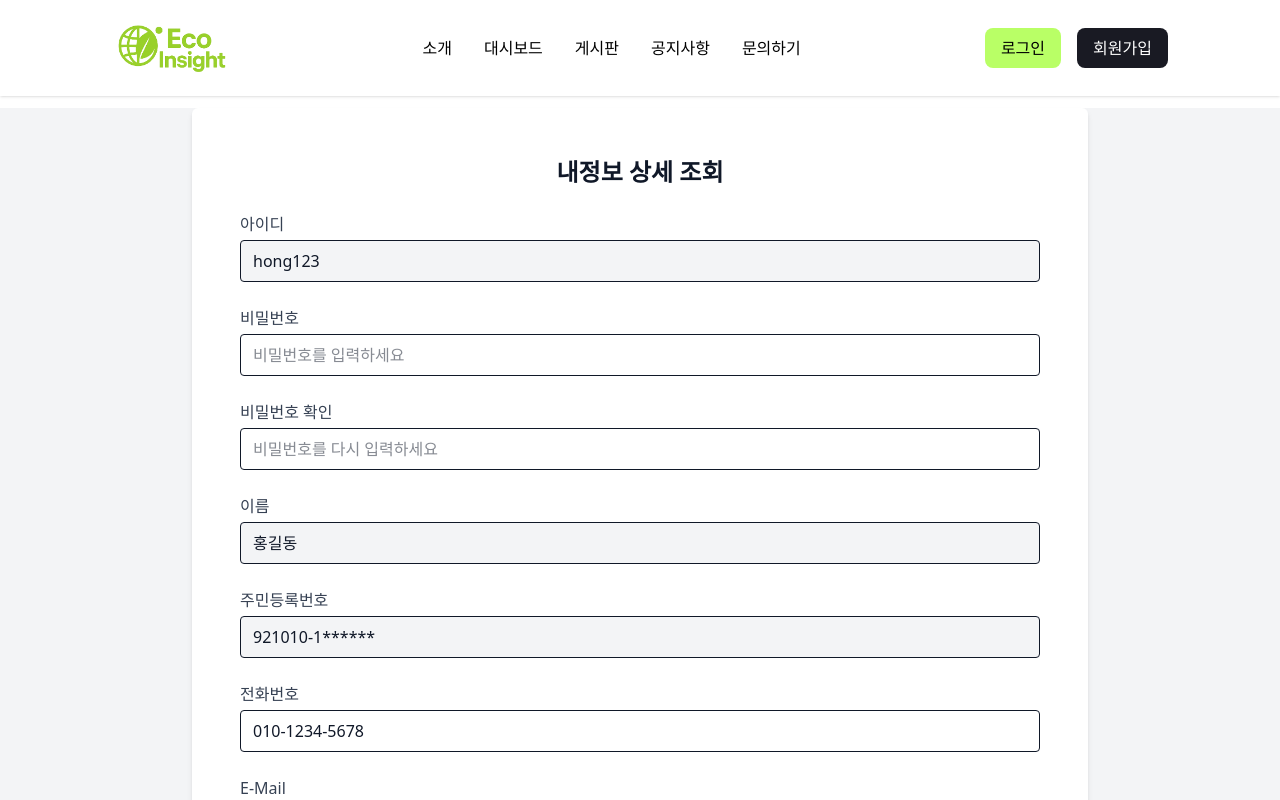
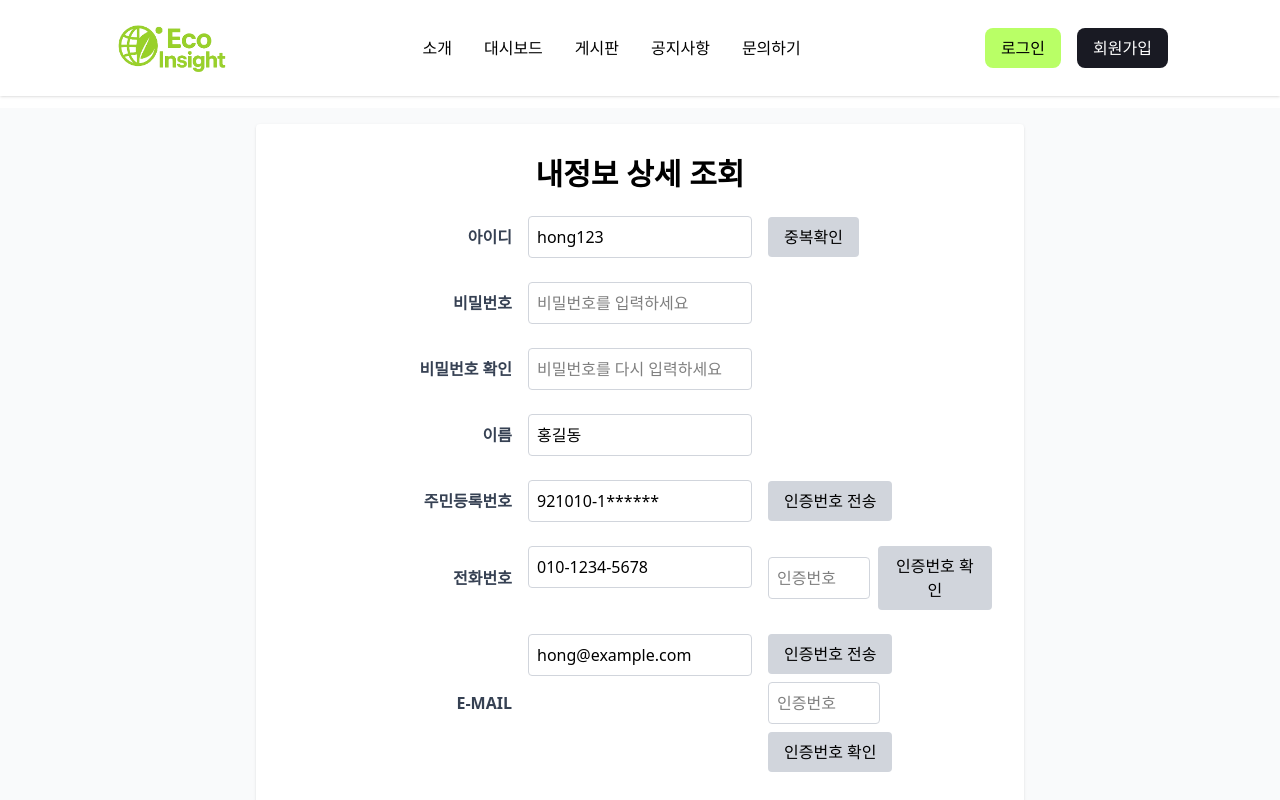
Before and after one commit to holelung/EcoInsight, a React (Vite) app in the folder frontend/eco-insight/: page /editprofile in a window 1280 px wide. Shown: the top 800 px of the page. Built offline with nearby package versions, Linux system fonts and the light colour scheme.

Commit message:
mypage,editprofile수정중

```diff
--- a/frontend/eco-insight/src/components/Layout/UserLayout.jsx
+++ b/frontend/eco-insight/src/components/Layout/UserLayout.jsx
@@ -1,3 +1,4 @@
+
 import Header from "../Common/Header/Header";
 import Footer from "../Common/Footer/Footer";
 import { Outlet } from "react-router-dom";
--- a/frontend/eco-insight/src/components/MyPage/EditProfile.jsx
+++ b/frontend/eco-insight/src/components/MyPage/EditProfile.jsx
@@ -1,167 +1,179 @@
-import React, { useState } from 'react';
-import { useNavigate } from 'react-router-dom';
+import React from 'react';
 
 function EditProfile() {
-  const navigate = useNavigate();
+  return (
+    <div className="min-h-screen bg-gray-50 p-4">
+      {/* 중앙 정렬 & 적당한 배경/패딩을 준 컨테이너 */}
+      <div className="max-w-3xl mx-auto bg-white shadow p-8 rounded">
+        {/* 상단 제목 */}
+        <h1 className="text-2xl md:text-3xl font-bold mb-6 text-center">
+          내정보 상세 조회
+        </h1>
 
-  // 읽기 전용 필드
-  const [userId] = useState('hong123');
-  const [name] = useState('홍길동');
-  const [rrn] = useState('921010-1******');
-
-  // 수정 가능한 필드들
-  const [password, setPassword] = useState('');
-  const [passwordConfirm, setPasswordConfirm] = useState('');
-  const [phone, setPhone] = useState('010-1234-5678');
-  const [email, setEmail] = useState('hong@example.com');
-
-  const handleSubmit = (e) => {
-    e.preventDefault();
-    if (password !== passwordConfirm) {
-      alert('비밀번호가 일치하지 않습니다. 다시 확인해주세요.');
-      return;
-    }
-    // 서버에 수정 정보 전송 (예: API 호출)
-    console.log('회원정보 수정 요청:', {
-      userId,
-      password,
-      phone,
-      email,
-    });
-    alert('회원정보가 수정되었습니다.');
-    // 수정 완료 후 마이페이지로 이동
-    navigate('/mypage');
-  };
-
-  const handleCancel = () => {
-    // 수정 취소 시 마이페이지로 이동
-    navigate('/mypage');
-  };
-
-  return (
-    <div className="flex items-center justify-center min-h-screen bg-gray-100 text-gray-900">
-      <div className="bg-white w-11/12 max-w-4xl shadow-md rounded-md p-8 md:p-12">
-        <h2 className="text-2xl font-semibold mb-6 text-center">
-          내정보 상세 조회
-        </h2>
-        <form onSubmit={handleSubmit} className="space-y-6">
-          {/* 아이디 (수정 불가) */}
-          <div>
-            <label htmlFor="userId" className="block mb-1 text-gray-700">
+        {/* 3열 그리드 (라벨 / 입력필드 / 버튼) */}
+        <div className="grid grid-cols-1 md:grid-cols-3 gap-x-4 gap-y-6">
+          {/* 아이디 */}
+          <div className="flex items-center md:justify-end">
+            <label htmlFor="userId" className="font-semibold text-gray-700">
               아이디
             </label>
+          </div>
+          <div>
+            <input
+              id="userId"
+              type="text"
+              className="border border-gray-300 rounded w-full p-2"
+              defaultValue="hong123"
+              readOnly
+            />
+          </div>
+          <div className="flex items-center">
+
+            <button className="px-4 py-2 bg-gray-300 hover:bg-gray-400 transition-colors rounded">
+              중복확인
+            </button>
+          </div>
+
+          {/* 비밀번호 */}
+          <div className="flex items-center md:justify-end">
+            <label htmlFor="password" className="font-semibold text-gray-700">
+              비밀번호
+            </label>
+          </div>
+          <div>
+            <input
+              id="password"
+              type="password"
+              className="border border-gray-300 rounded w-full p-2"
+              placeholder="비밀번호를 입력하세요"
+            />
+          </div>
+          {/* 비밀번호에는 오른쪽 버튼이 없으면 빈 div를 둡니다 */}
+          <div />
+
+          {/* 비밀번호 확인 */}
+          <div className="flex items-center md:justify-end">
+            <label
+              htmlFor="passwordConfirm"
+              className="font-semibold text-gray-700"
+            >
+              비밀번호 확인
+            </label>
+          </div>
+          <div>
+            <input
+              id="passwordConfirm"
+              type="password"
+              className="border border-gray-300 rounded w-full p-2"
+              placeholder="비밀번호를 다시 입력하세요"
+            />
+          </div>
+          <div />
+
+          {/* 이름 */}
+          <div className="flex items-center md:justify-end">
+            <label htmlFor="name" className="font-semibold text-gray-700">
+              이름
+            </label>
+          </div>
+          <div>
+            <input
+              id="name"
+              type="text"
+              className="border border-gray-300 rounded w-full p-2"
+              defaultValue="홍길동"
+            />
+          </div>
+          <div />
+
+          {/* 주민등록번호 */}
+          <div className="flex items-center md:justify-end">
+            <label htmlFor="ssn" className="font-semibold text-gray-700">
+              주민등록번호
+            </label>
+          </div>
+          <div>
+            <input
+              id="ssn"
+              type="text"
+              className="border border-gray-300 rounded w-full p-2"
+              placeholder="000000-0000000"
+              defaultValue="921010-1******"
+            />
+          </div>
+          <div className="flex items-center">
+            <button className="px-4 py-2 bg-gray-300 hover:bg-gray-400 transition-colors rounded">
+              인증번호 전송
+            </button>
+          </div>
+
+          {/* 전화번호 */}
+          <div className="flex items-center md:justify-end">
+            <label htmlFor="phone" className="font-semibold text-gray-700">
+              전화번호
+            </label>
+          </div>
+          <div>
+            <input
+              id="phone"
+              type="text"
+              className="border border-gray-300 rounded w-full p-2"
+              placeholder="010-1234-5678"
+              defaultValue="010-1234-5678"
+            />
+          </div>
+          {/* 전화번호 옆에 인증번호 입력란 및 버튼 */}
+          <div className="flex items-center space-x-2">
             <input
               type="text"
-              id="userId"
-              className="w-full px-3 py-2 border rounded bg-gray-100 focus:outline-none focus:border-blue-400"
-              value={userId}
-              disabled
+              className="border border-gray-300 rounded p-2 w-1/2"
+              placeholder="인증번호"
+            />
+            <button className="px-4 py-2 bg-gray-300 hover:bg-gray-400 transition-colors rounded">
+              인증번호 확인
+            </button>
+          </div>
+
+          {/* E-MAIL */}
+          <div className="flex items-center md:justify-end">
+            <label htmlFor="email" className="font-semibold text-gray-700">
+              E-MAIL
+            </label>
+          </div>
+          <div>
+            <input
+              id="email"
+              type="email"
+              className="border border-gray-300 rounded w-full p-2"
+              placeholder="hong@example.com"
+              defaultValue="hong@example.com"
             />
           </div>
-          {/* 비밀번호 */}
-          <div>
-            <label htmlFor="password" className="block mb-1 text-gray-700">
-              비밀번호
-            </label>
-            <input
-              type="password"
-              id="password"
-              className="w-full px-3 py-2 border rounded focus:outline-none focus:border-blue-400"
-              placeholder="비밀번호를 입력하세요"
-              value={password}
-              onChange={(e) => setPassword(e.target.value)}
-              required
-            />
-          </div>
-          {/* 비밀번호 확인 */}
-          <div>
-            <label htmlFor="passwordConfirm" className="block mb-1 text-gray-700">
-              비밀번호 확인
-            </label>
-            <input
-              type="password"
-              id="passwordConfirm"
-              className="w-full px-3 py-2 border rounded focus:outline-none focus:border-blue-400"
-              placeholder="비밀번호를 다시 입력하세요"
-              value={passwordConfirm}
-              onChange={(e) => setPasswordConfirm(e.target.value)}
-              required
-            />
-          </div>
-          {/* 이름 (수정 불가) */}
-          <div>
-            <label htmlFor="name" className="block mb-1 text-gray-700">
-              이름
-            </label>
+          {/* 이메일 옆에 인증번호 전송/확인 */}
+          <div className="flex flex-wrap items-center gap-2">
+            <button className="px-4 py-2 bg-gray-300 hover:bg-gray-400 transition-colors rounded">
+              인증번호 전송
+            </button>
             <input
               type="text"
-              id="name"
-              className="w-full px-3 py-2 border rounded bg-gray-100 focus:outline-none focus:border-blue-400"
-              value={name}
-              disabled
+              className="border border-gray-300 rounded p-2 w-1/2 min-w-[100px]"
+              placeholder="인증번호"
             />
+            <button className="px-4 py-2 bg-gray-300 hover:bg-gray-400 transition-colors rounded">
+              인증번호 확인
+            </button>
           </div>
-          {/* 주민등록번호 (수정 불가) */}
-          <div>
-            <label htmlFor="rrn" className="block mb-1 text-gray-700">
-              주민등록번호
-            </label>
-            <input
-              type="text"
-              id="rrn"
-              className="w-full px-3 py-2 border rounded bg-gray-100 focus:outline-none focus:border-blue-400"
-              value={rrn}
-              disabled
-            />
-          </div>
-          {/* 전화번호 */}
-          <div>
-            <label htmlFor="phone" className="block mb-1 text-gray-700">
-              전화번호
-            </label>
-            <input
-              type="tel"
-              id="phone"
-              className="w-full px-3 py-2 border rounded focus:outline-none focus:border-blue-400"
-              placeholder="010-****-****"
-              value={phone}
-              onChange={(e) => setPhone(e.target.value)}
-              required
-            />
-          </div>
-          {/* 이메일 */}
-          <div>
-            <label htmlFor="email" className="block mb-1 text-gray-700">
-              E-Mail
-            </label>
-            <input
-              type="email"
-              id="email"
-              className="w-full px-3 py-2 border rounded focus:outline-none focus:border-blue-400"
-              placeholder="이메일을 입력하세요"
-              value={email}
-              onChange={(e) => setEmail(e.target.value)}
-              required
-            />
         </div>
 
-          {/* 버튼 그룹 */}
-          <div className="flex justify-end space-x-4">
-            <button
-              type="submit"
-              className="px-6 py-3 bg-green-500 text-white rounded-md hover:bg-green-600 transition-colors"
-            >
+        {/* 수정 완료 / 취소 버튼 */}
+        <div className="flex justify-center space-x-4 mt-8">
+          <button className="px-6 py-2 bg-green-500 text-white rounded hover:bg-green-600 transition-colors">
             회원정보 수정 완료
           </button>
-            <button
-              type="button"
-              onClick={handleCancel}
-              className="px-6 py-3 bg-gray-300 text-gray-800 rounded-md hover:bg-gray-400 transition-colors"
-            >
+          <button className="px-6 py-2 bg-gray-300 text-gray-700 rounded hover:bg-gray-400 transition-colors">
             회원정보 수정 취소
           </button>
         </div>
-        </form>
       </div>
     </div>
   );
```
Also changed, not shown: frontend/eco-insight/src/components/MyPage/MyPage.jsx (+6 -6 lines). Lines whose indentation alone changed are shown as unchanged.
